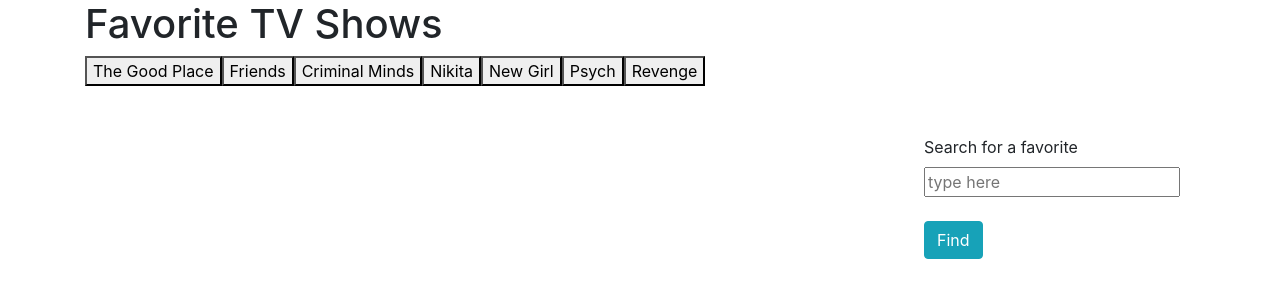
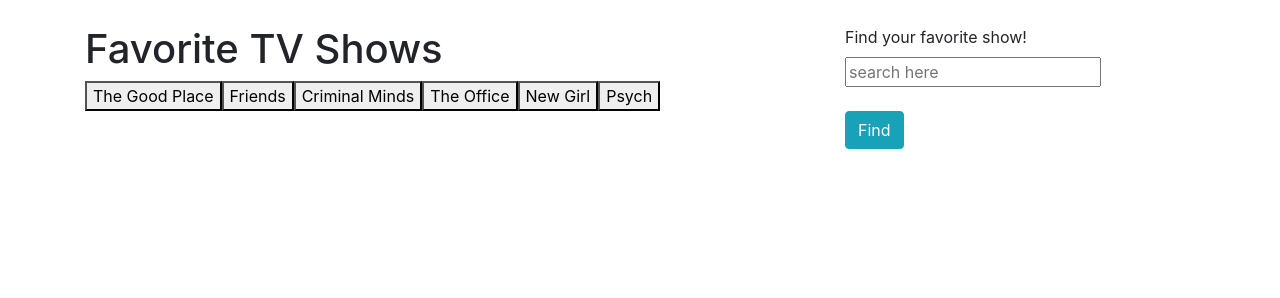
Before and after one commit to mchiang62/GifTastic, a plain HTML site: page index.html in a window 1280 px wide. Drawn offline with nearby package versions, Linux system fonts and the light colour scheme.

Commit message:
making last adjustments

```diff
--- a/assets/gifs.js
+++ b/assets/gifs.js
@@ -1,11 +1,10 @@
 // buttons need to be displayed
 // when button is clicked, gifs need to be shown from the giphy API site.
 // Need to display 10 GIFS
-//
 // when gifs are clicked, they need to move
 // need to show rating
 
-var topics = ["The Good Place", "Friends", "Criminal Minds", "Nikita", "New Girl", "Psych", "Revenge"]
+var topics = ["The Good Place", "Friends", "Criminal Minds", "The Office", "New Girl", "Psych"]
 
 
 // var xhr = $.get("http://api.giphy.com/v1/gifs/search?q=ryan+gosling&api_key=bZm4DU6X76X0Tjqh0bfKJZSvq5yVwj3R&limit=10");
@@ -93,6 +92,8 @@ function displayButtons() {
 // queryURL
 // need to make sure when button is clicked, buttons are added to HTML
 
+
+
 $("#search-item").on("click", function (event) {
     event.preventDefault();
 
@@ -106,6 +107,24 @@ $("#search-item").on("click", function (event) {
 });
 
 
+$("#gif-list").on("click", '.movement', function() {
+
+
+    var state = $(this).attr("state");
+
+
+    if (state === "still") {
+      $(this).attr("src", $(this).attr("animate"));
+      $(this).attr("state", "animate");
+    } else {
+      $(this).attr("src", $(this).attr("still"));
+      $(this).attr("state", "still");
+    }
+  });
+
+
+
+
 $(document).on('click', '.tvShow', displayGifs);
 
 
--- a/assets/style.css
+++ b/assets/style.css
@@ -1,7 +1,4 @@
-#search-form {
-
-    float:right;
-    margin-right: 100px;
+body {
     margin-top: 25px;
 
 }
--- a/index.html
+++ b/index.html
@@ -26,30 +26,33 @@
 <body>
 
     <div class="container">
+        <div class="row">
+            <div class="col-md-8">
                 <h1>Favorite TV Shows</h1>
 
                 <div id="button-list"></div>
                 <br>
 
                 <div id="gif-list"></div>
+            </div>
 
-</div>
+            <div class="col-md-4">
 
                 <form id="search-form">
 
-        <label for="search-input">Search for a favorite</label>
+                    <label for="search-input">Find your favorite show!</label>
                     <br>
-        <input type="text" id="search-input" placeholder="type here">
+                    <input type="text" id="search-input" placeholder="search here">
                     <br><br>
 
                     <!-- This button will trigger our AJAX call -->
-        <input id="search-item" class= "btn btn-info" type="submit" value="Find">
+                    <input id="search-item" class="btn btn-info" type="submit" value="Find">
 
                 </form>
 
-
-
-
+            </div>
+        </div>
+    </div>
 
     <script src="https://cdnjs.cloudflare.com/ajax/libs/jquery/3.2.1/jquery.min.js"></script>
     <script type="text/javascript" src="assets/gifs.js"></script>
```
Lines whose indentation alone changed are shown as unchanged.
